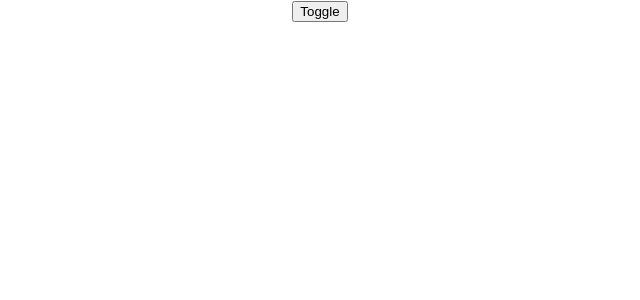
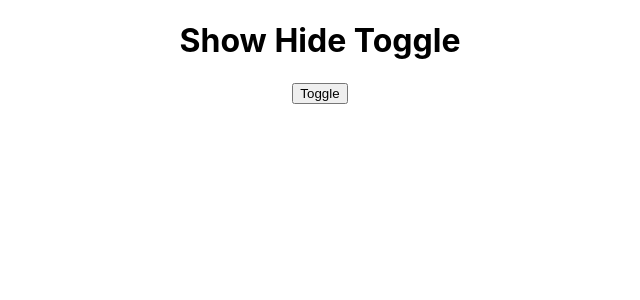
Before and after one commit to TaimoorAli77/code4Education, a React (Create React App) app: page / in a window 1280 px wide. Shown: the top 300 px of the page, without its empty margins (320-960 px from the left). Built offline with nearby package versions, Linux system fonts and the light colour scheme.

Commit message:
toggle system

```diff
--- a/src/App.js
+++ b/src/App.js
@@ -6,7 +6,7 @@ const App = () => {
   return (
     <>
       <div className='checkmate'>
-
+        <h1>Show Hide Toggle</h1>
         {toggle ? <div className='status'>Content</div> : null}
         <button onClick={() => { setToggle(!toggle) }}>Toggle</button>
       </div>
```
